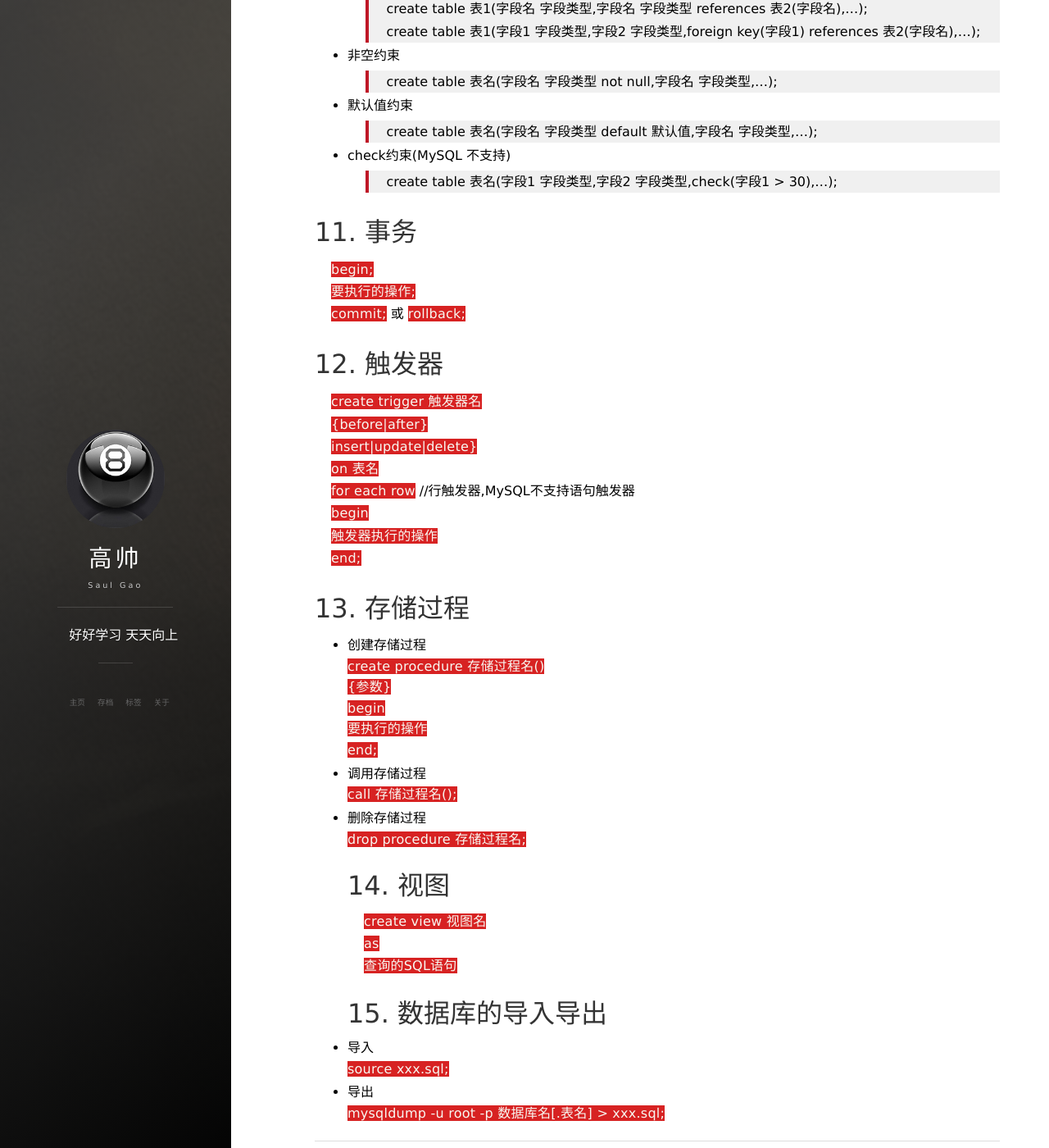
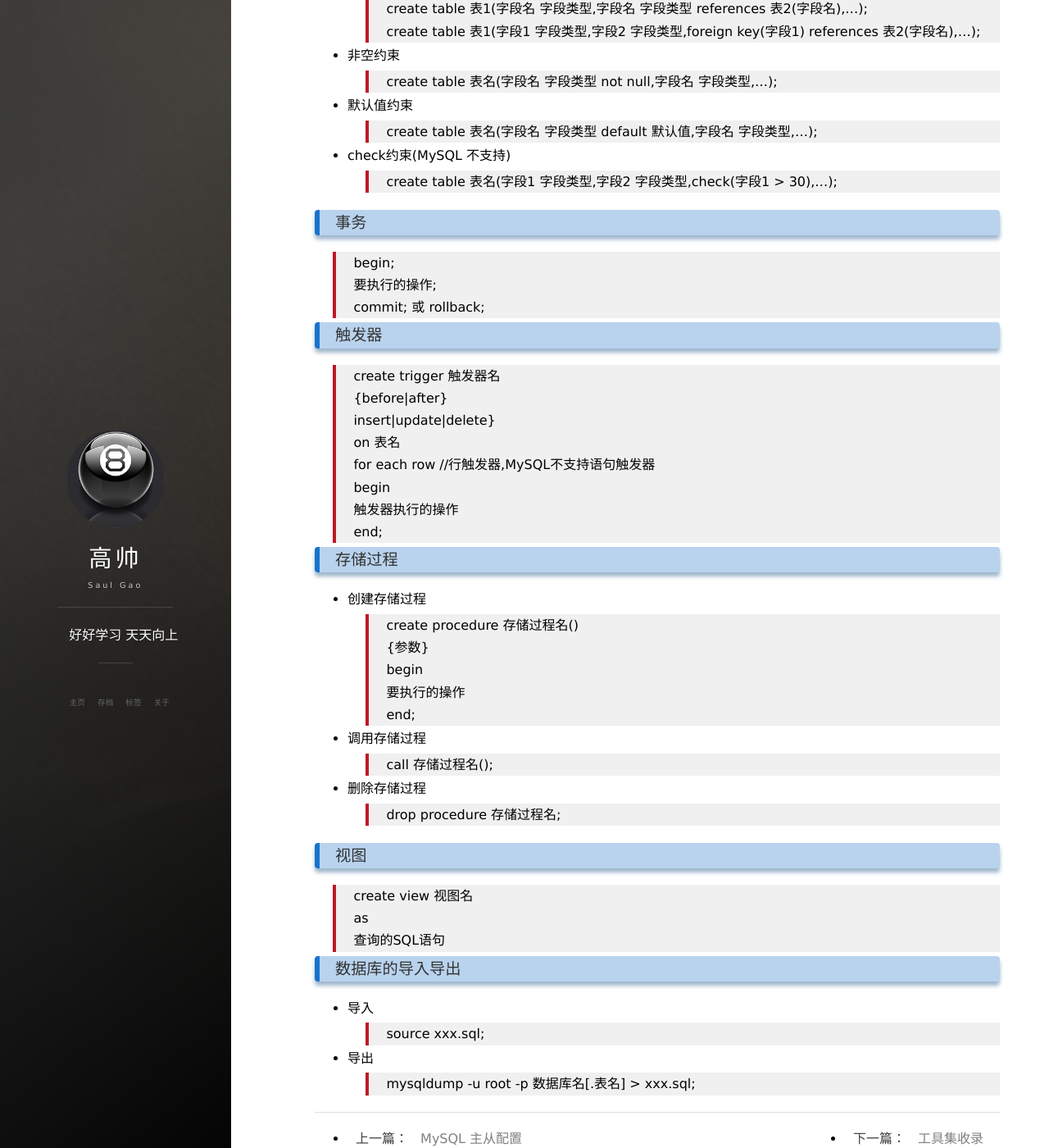
Before and after one commit to Saul-Gao/saul-gao.github.io, a Jekyll site: the page built from _posts/2018-05-12-mysql_note.md, in a window 1280 px wide and 1400 px high, scrolled down 11463 px. Shown: the whole window at 82% size. Built offline with Jekyll 4.4.1, drawn with Linux system fonts in a browser that asks for light colours; nearby versions of some CDN libraries; comment, search, counter and statistics services are not loaded.

Commit message:
补充mysqlnote

```diff
--- a/_posts/2018-05-12-mysql_note.md
+++ b/_posts/2018-05-12-mysql_note.md
@@ -526,36 +526,40 @@ tags: [MySQL]
 * check约束(MySQL 不支持)
 > create table 表名(字段1 字段类型,字段2 字段类型,check(字段1 > 30),...);
 
-## 11. 事务
-`begin;`
-`要执行的操作;`
-`commit;` 或 `rollback;`
-## 12. 触发器
-`create trigger 触发器名`
-`{before|after}`
-`insert|update|delete}`
-`on 表名`
-`for each row`  //行触发器,MySQL不支持语句触发器
-`begin`
-`触发器执行的操作`
-`end;`
-## 13. 存储过程
+### 事务
+> begin;
+> 要执行的操作;
+> commit; 或 rollback;
+
+### 触发器
+> create trigger 触发器名
+> {before|after}
+> insert|update|delete}
+> on 表名
+> for each row  //行触发器,MySQL不支持语句触发器
+> begin
+> 触发器执行的操作
+> end;
+
+### 存储过程
 * 创建存储过程
-`create procedure 存储过程名()`
-`{参数}`
-`begin`
-`要执行的操作`
-`end;`
+> create procedure 存储过程名()
+> {参数}
+> begin
+> 要执行的操作
+> end;
 * 调用存储过程
-`call 存储过程名();`
+> call 存储过程名();
 * 删除存储过程
-`drop procedure 存储过程名;`
-## 14. 视图
-`create view 视图名`
-`as`
-`查询的SQL语句`
-## 15. 数据库的导入导出
+> drop procedure 存储过程名;
+
+### 视图
+> create view 视图名
+> as
+> 查询的SQL语句
+
+### 数据库的导入导出
 * 导入
-`source xxx.sql;`
+> source xxx.sql;
 * 导出
-`mysqldump -u root -p 数据库名[.表名] > xxx.sql;`
+> mysqldump -u root -p 数据库名[.表名] > xxx.sql;
```
